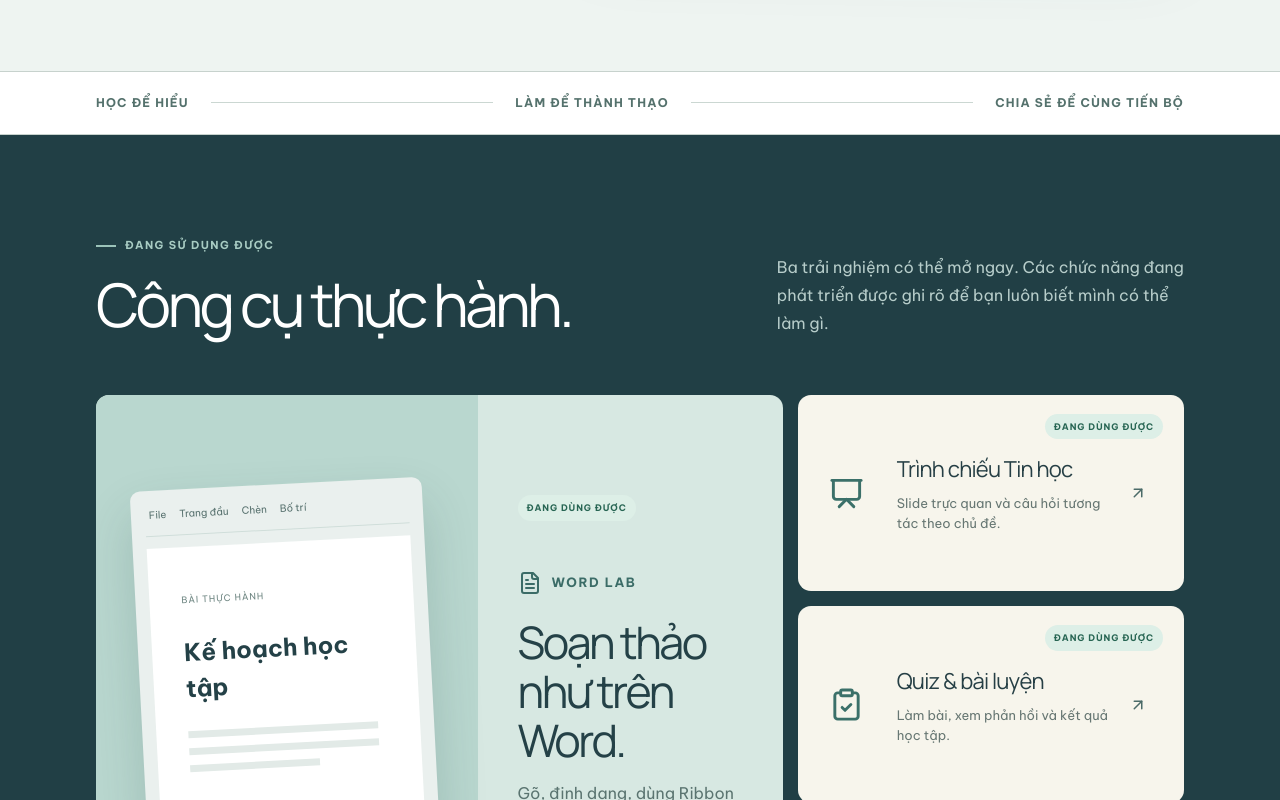
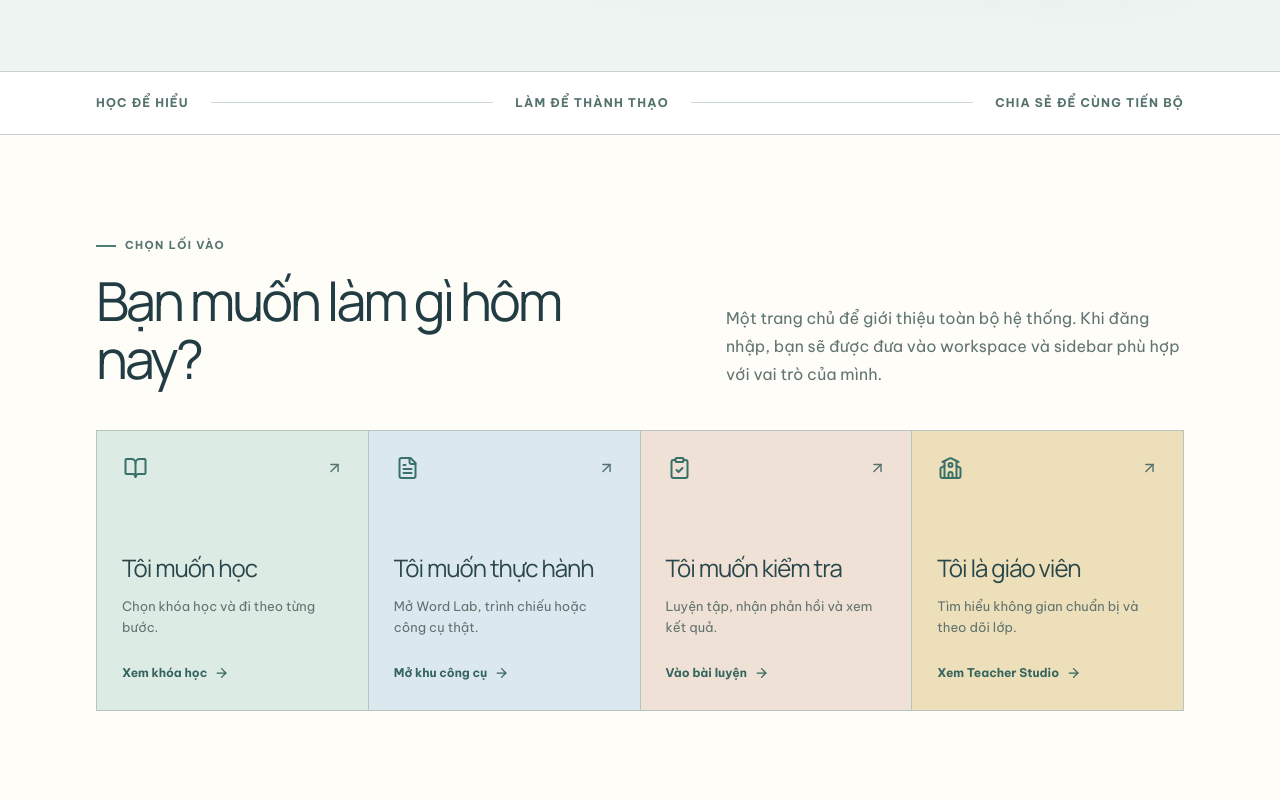
Before and after one commit to huunghia160699/xuong-cong-nghe, a Next.js app: page / in a window 1280 px wide. Shown: the part 840-1640 px from the top of the page. Built offline with nearby package versions, Linux system fonts and the light colour scheme; no server answers.

Commit message:
feat: add goal-based homepage entry paths

```diff
--- a/src/app/(public)/home-condensed.css
+++ b/src/app/(public)/home-condensed.css
@@ -1,5 +1,6 @@
 .xcn-u-condensed .xcn-u-hero-grid{min-height:min(850px,calc(100dvh - 76px))}
 .xcn-u-condensed .xcn-u-tools,.xcn-u-condensed .xcn-u-courses,.xcn-u-condensed .xcn-u-roles,.xcn-u-condensed .xcn-u-news{padding-block:clamp(78px,8vw,118px)}
+.xcn-u-entry{padding-block:clamp(70px,8vw,110px);background:#fffdf8}.xcn-u-entry-head{display:grid;grid-template-columns:1.1fr .9fr;gap:70px;align-items:end;margin-bottom:42px}.xcn-u-entry-head h2{margin:18px 0 0;font-size:clamp(39px,4.2vw,60px);line-height:1.08;letter-spacing:-.055em}.xcn-u-entry-head>p{margin:0;color:#607571;line-height:1.75}.xcn-u-entry-grid{display:grid;grid-template-columns:repeat(4,1fr);border-top:1px solid #b8c5bf;border-left:1px solid #b8c5bf}.xcn-u-entry-card{min-height:260px;padding:25px;border-right:1px solid #b8c5bf;border-bottom:1px solid #b8c5bf;color:#29464b;text-decoration:none}.xcn-u-entry-card.mint{background:#dcece5}.xcn-u-entry-card.blue{background:#dce8f0}.xcn-u-entry-card.peach{background:#efe1d5}.xcn-u-entry-card.yellow{background:#ecdfb9}.xcn-u-entry-card>div{display:flex;justify-content:space-between;align-items:flex-start}.xcn-u-entry-card>div svg:first-child{width:27px;color:#397068}.xcn-u-entry-card>div svg:last-child{width:17px;color:#55716d}.xcn-u-entry-card h3{margin:70px 0 10px;font-size:24px;letter-spacing:-.04em}.xcn-u-entry-card p{margin:0;color:#60736e;font-size:13px;line-height:1.6}.xcn-u-entry-card>span{display:flex;align-items:center;gap:7px;margin-top:23px;color:#35645f;font-size:12px;font-weight:850}.xcn-u-entry-card>span svg{width:15px}
 .xcn-u-future{padding-block:clamp(74px,8vw,110px);background:#edf2ef}
 .xcn-u-future-grid{display:grid;grid-template-columns:.82fr 1.18fr;gap:clamp(55px,8vw,120px);align-items:start}
 .xcn-u-future h2{margin:18px 0 22px;font-size:clamp(39px,4.2vw,60px);line-height:1.08;letter-spacing:-.055em}
@@ -15,5 +16,5 @@
 .xcn-u-future-list small{padding:5px 8px;border-radius:999px;background:#e6d9bd;color:#6d5633;font-size:8px;font-weight:900;letter-spacing:.08em;text-transform:uppercase}
 .xcn-u-condensed .xcn-u-news-grid h3{font-family:inherit;font-weight:750;letter-spacing:-.035em}
 .xcn-u-condensed .xcn-u-hero-copy h1 em{font-family:inherit;font-style:normal;font-weight:850;letter-spacing:-.07em}
-@media(max-width:800px){.xcn-u-future-grid{grid-template-columns:1fr;gap:38px}}
-@media(max-width:650px){.xcn-u-future-list article{grid-template-columns:25px 1fr;gap:12px}.xcn-u-future-list small{display:none}}
+@media(max-width:800px){.xcn-u-future-grid,.xcn-u-entry-head{grid-template-columns:1fr;gap:38px}.xcn-u-entry-grid{grid-template-columns:1fr 1fr}}
+@media(max-width:650px){.xcn-u-future-list article{grid-template-columns:25px 1fr;gap:12px}.xcn-u-future-list small{display:none}.xcn-u-entry-grid{grid-template-columns:1fr}.xcn-u-entry-card{min-height:220px}.xcn-u-entry-card h3{margin-top:48px}}
--- a/src/app/(public)/page.tsx
+++ b/src/app/(public)/page.tsx
@@ -15,6 +15,13 @@ const roadmapGroups=[
  {title:"Động lực",items:"XP · Nhiệm vụ · Garden · Đấu trường"}
 ] as const;
 
+const entryPaths=[
+ {icon:BookOpen,title:"Tôi muốn học",description:"Chọn khóa học và đi theo từng bước.",href:"/khoa-hoc",action:"Xem khóa học",tone:"mint"},
+ {icon:FileText,title:"Tôi muốn thực hành",description:"Mở Word Lab, trình chiếu hoặc công cụ thật.",href:"/cong-cu",action:"Mở khu công cụ",tone:"blue"},
+ {icon:ClipboardCheck,title:"Tôi muốn kiểm tra",description:"Luyện tập, nhận phản hồi và xem kết quả.",href:"/dang-nhap?next=%2Fstudent%2Fquiz",action:"Vào bài luyện",tone:"peach"},
+ {icon:School,title:"Tôi là giáo viên",description:"Tìm hiểu không gian chuẩn bị và theo dõi lớp.",href:"/gioi-thieu",action:"Xem Teacher Studio",tone:"yellow"}
+] as const;
+
 export default async function HomePage(){
  const listedCourses=isLiveMode()?await getPublishedCourses():courses;
  return <main className="xcn-universe xcn-u-condensed">
@@ -24,6 +31,8 @@ export default async function HomePage(){
   </div></section>
 
   <section className="xcn-u-proof"><div className="xcn-container"><span>Học để hiểu</span><i/><span>Làm để thành thạo</span><i/><span>Chia sẻ để cùng tiến bộ</span></div></section>
+
+  <section className="xcn-u-entry" aria-labelledby="entry-title"><div className="xcn-container"><div className="xcn-u-entry-head"><div><p className="xcn-u-eyebrow"><span/> Chọn lối vào</p><h2 id="entry-title">Bạn muốn làm gì hôm nay?</h2></div><p>Một trang chủ để giới thiệu toàn bộ hệ thống. Khi đăng nhập, bạn sẽ được đưa vào workspace và sidebar phù hợp với vai trò của mình.</p></div><div className="xcn-u-entry-grid">{entryPaths.map(path=><Link href={path.href} className={`xcn-u-entry-card ${path.tone}`} key={path.title}><div><path.icon/><ArrowUpRight/></div><h3>{path.title}</h3><p>{path.description}</p><span>{path.action} <ArrowRight/></span></Link>)}</div></div></section>
 
   <section className="xcn-u-tools" aria-labelledby="tools-title"><div className="xcn-container"><div className="xcn-u-tools-intro"><div><p className="xcn-u-eyebrow light"><span/> Đang sử dụng được</p><h2 id="tools-title">Công cụ thực hành.</h2></div><p>Ba trải nghiệm có thể mở ngay. Các chức năng đang phát triển được ghi rõ để bạn luôn biết mình có thể làm gì.</p></div><div className="xcn-u-tool-stage">
    <Link href="/cong-cu/mo-phong-word" className="xcn-u-tool-feature"><div className="xcn-u-word-art" aria-hidden="true"><div className="xcn-u-word-window"><div><span>File</span><span>Trang đầu</span><span>Chèn</span><span>Bố trí</span></div><article><small>BÀI THỰC HÀNH</small><strong>Kế hoạch học tập</strong><i/><i/><i className="short"/><p><b>01</b> Mục tiêu tuần này</p></article></div></div><div className="xcn-u-tool-content"><span className="available">Đang dùng được</span><div><FileText/><small>WORD LAB</small></div><h3>Soạn thảo như trên Word.</h3><p>Gõ, định dạng, dùng Ribbon và làm quen với trang A4 ngay trên trình duyệt.</p><b>Mở bản trải nghiệm <ArrowUpRight size={18}/></b></div></Link>
```
Also changed, not shown: 1 other file (tests, documents, lock files or other folders).
